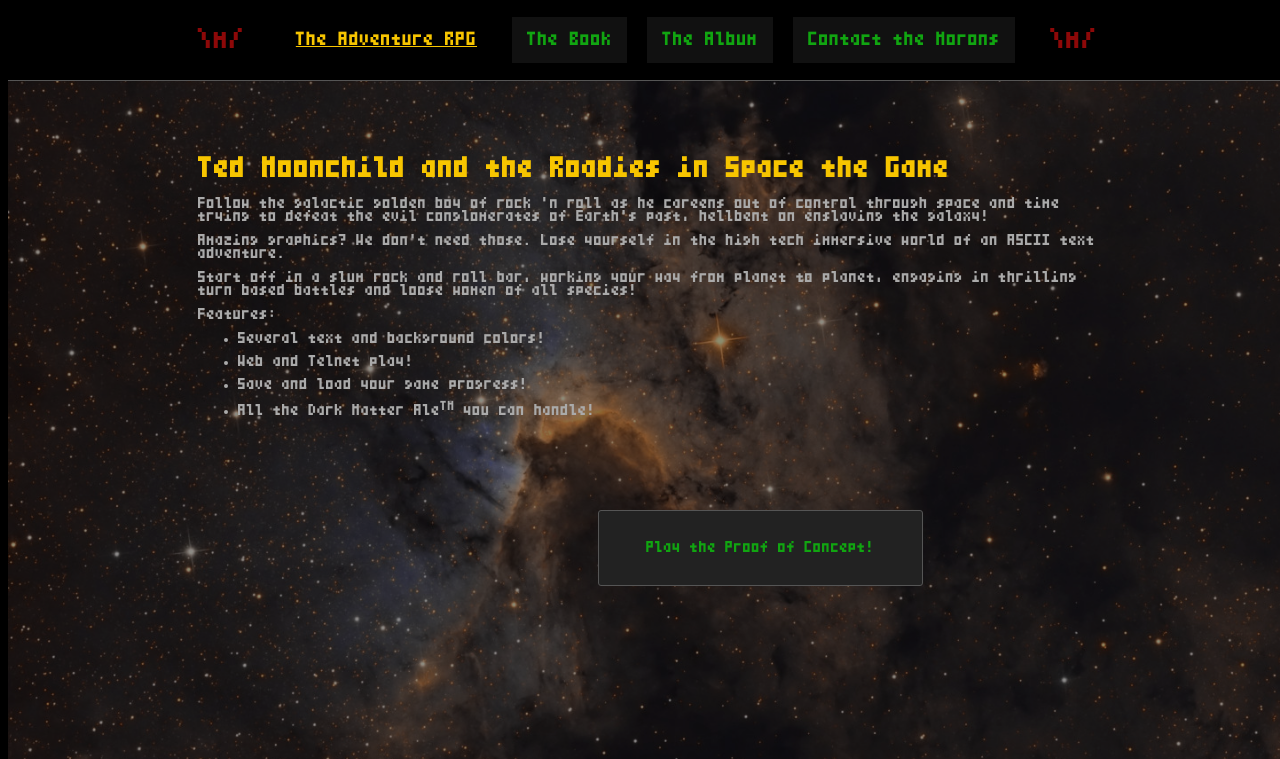
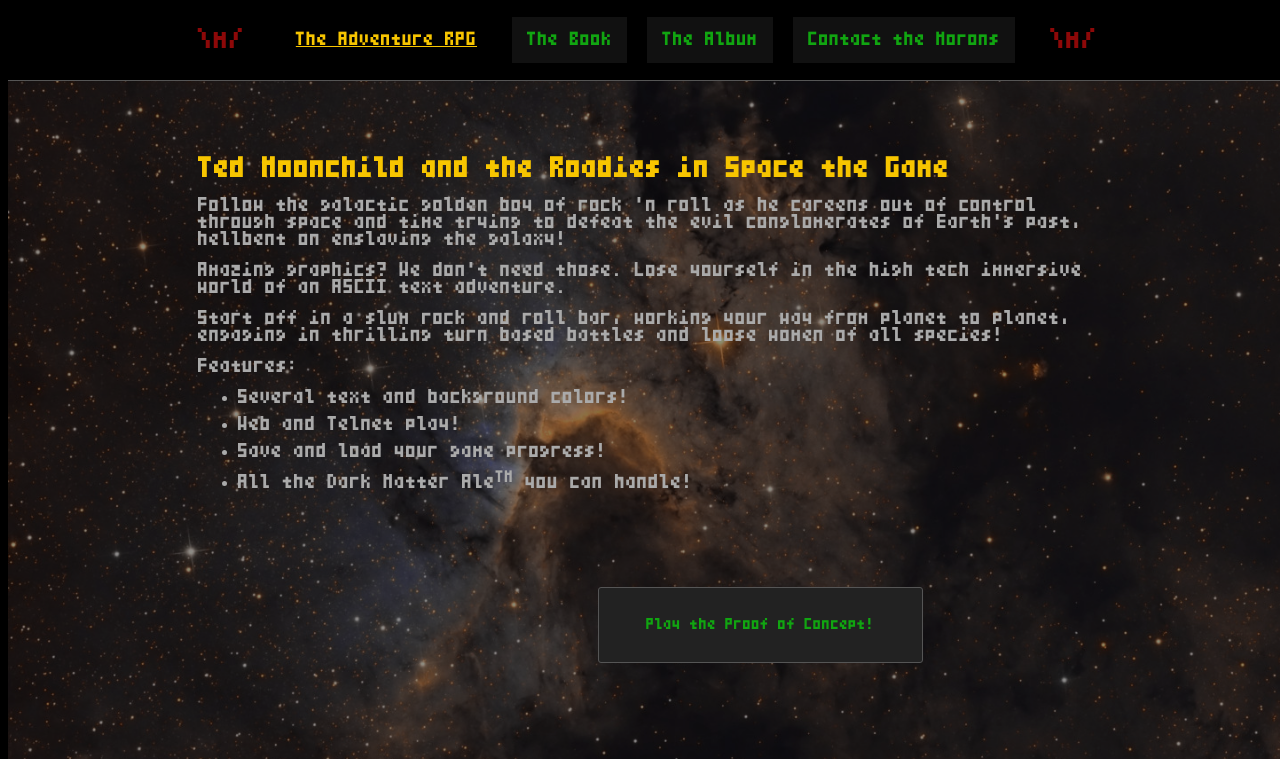
Before and after one commit to sk33z3r/moonchild.space, a PHP site: page / in a window 1280 px wide. Shown: the top 759 px of the page. Run offline with PHP 8.4, Linux system fonts and the light colour scheme; data that the repository does not hold is empty; some libraries are stand-ins or nearby versions.

Commit message:
fix: font-size

```diff
--- a/css/main.css
+++ b/css/main.css
@@ -15,7 +15,7 @@ body {
     color: #AAA;
     background: #000;
     font-family: 'Teeny-Tiny-Pixls', monospace;
-    font-size: 11px;
+    font-size: 14px;
 }
 
 h1 {
```
